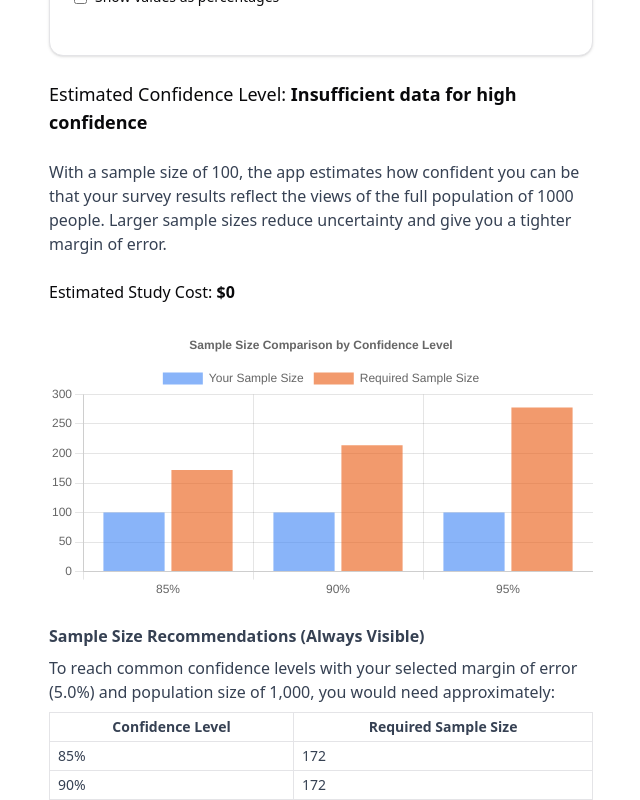
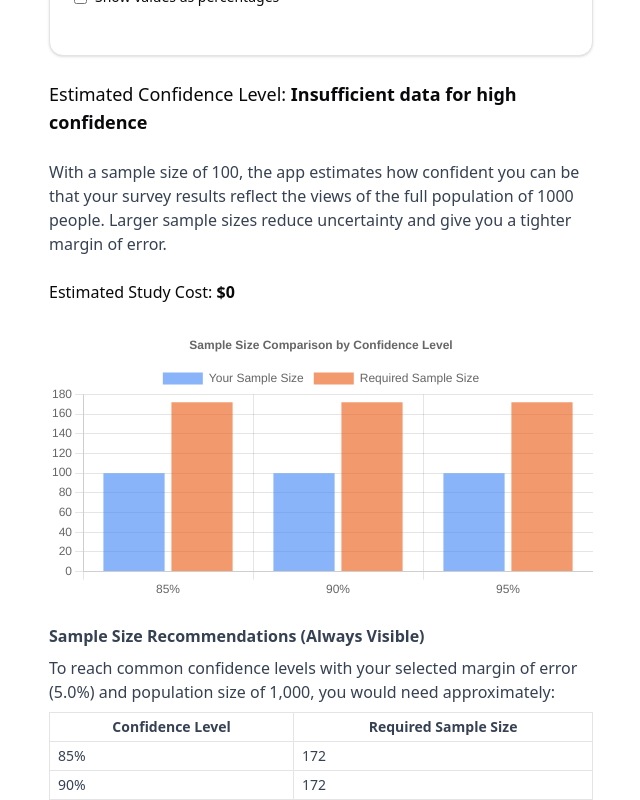
Before and after one commit to MoogleInTheMachine/sample-size-tool, a Next.js app: page /sample-calculator in a window 1280 px wide. Shown: the part 374-1174 px from the top of the page, without its empty margins (319-959 px from the left). Built offline with nearby package versions, Linux system fonts and the light colour scheme.

Commit message:
Complete and fix missing section

```diff
--- a/src/app/sample-calculator/page.tsx
+++ b/src/app/sample-calculator/page.tsx
@@ -109,7 +109,7 @@ export default function SampleSizeCalculator() {
       },
       {
         label: 'Required Sample Size',
-        data: levels.map(({ z }) => requiredSampleSize(marginOfErrorTarget, z, populationSize, 0.5, useFiniteCorrection)),
+        data: levels.map(() => requiredSampleSize(marginOfErrorTarget, 1.44, populationSize, 0.5, useFiniteCorrection)),
         backgroundColor: 'rgba(234, 88, 12, 0.6)',
       },
     ],
```
